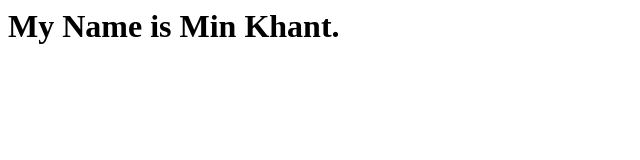
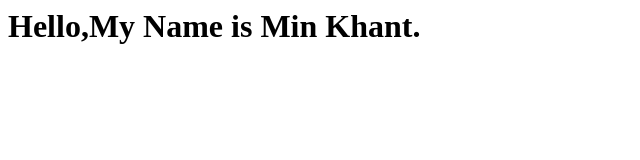
Before and after one commit to khant01/khant01.github.io, a plain HTML site: page index.html in a window 1280 px wide. Shown: the whole page, without its empty margins (0-640 px from the left). Drawn offline with Linux system fonts and the light colour scheme.

Commit message:
First Upload

```diff
--- a/index.html
+++ b/index.html
@@ -1 +1 @@
-<h1>My Name is Min Khant.</h1>
+<h1>Hello,My Name is Min Khant.</h1>
```
